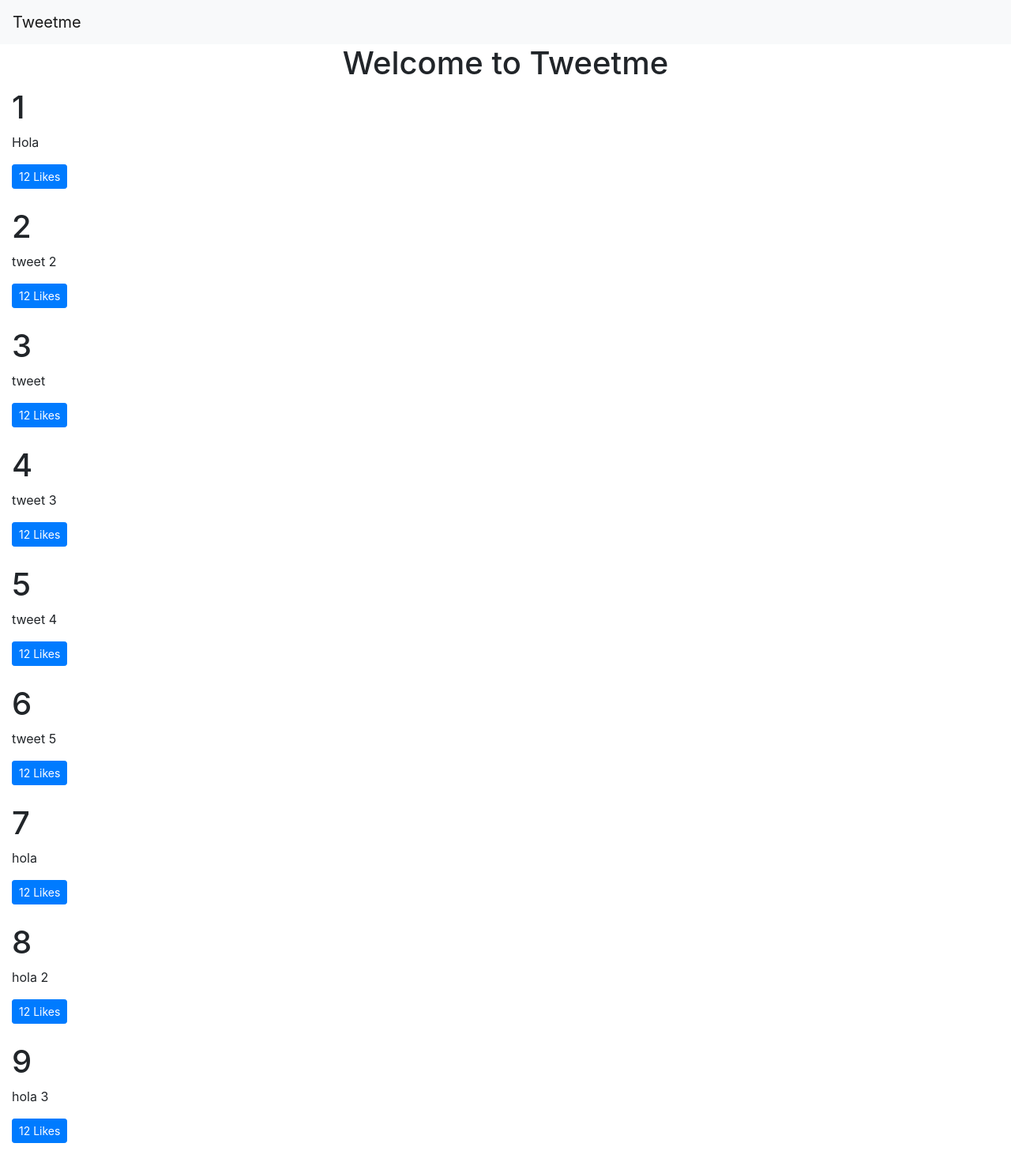
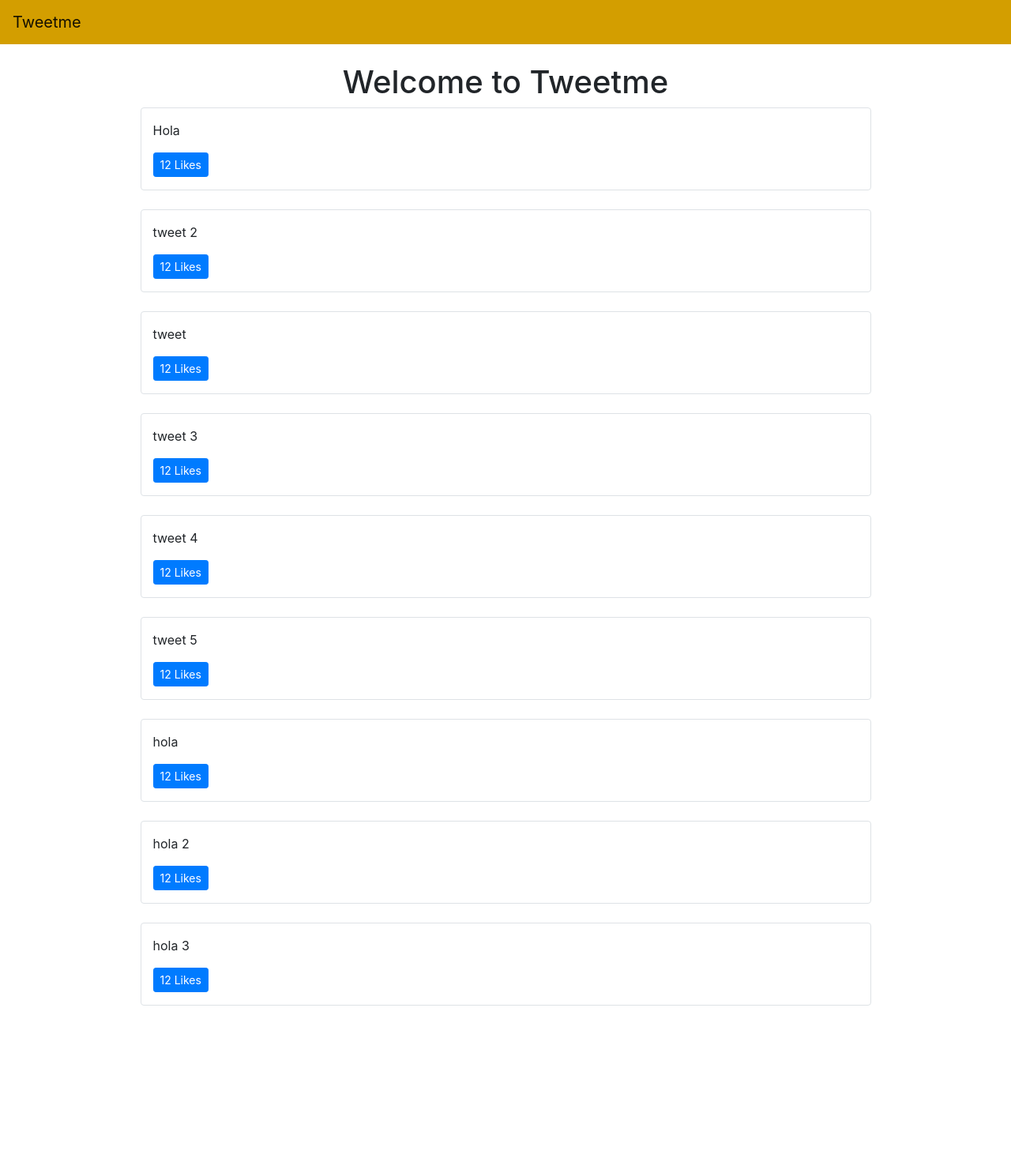
Before and after one commit to cbraatz/tweetme2, a Django app: page / in a window 1280 px wide. Shown: the whole page at 79% size. After the commit the page ends 1273 px from the top, so only its background shows below. Run offline with Django 3.2, Linux system fonts and the light colour scheme; data comes from the database, SQL or seed files in the repository; both versions use the stored data as it was after the commit; some libraries are stand-ins or nearby versions.

Commit message:
commit con create tweet rudimentario

```diff
--- a/templates/base.html
+++ b/templates/base.html
@@ -7,13 +7,17 @@
 
     <!-- Bootstrap CSS -->
     <link rel="stylesheet" href="https://stackpath.bootstrapcdn.com/bootstrap/4.5.2/css/bootstrap.min.css" integrity="sha384-JcKb8q3iqJ61gNV9KGb8thSsNjpSL0n8PARn9HuZOnIxN0hoP+VmmDGMN5t9UJ0Z" crossorigin="anonymous">
-
+    <style>
+      .bg-tweetme {
+          background-color: #d39e00!important;
+      }
+    </style>
     <title>{% block title %}
         {% endblock title %}</title>
   </head>
   <body>
     {% include "components/navbar.html" %}
-    <div class="container-fluid">
+    <div class="container">
     {% block content %}
     {% endblock content %}
     </div>
--- /dev/null
+++ b/templates/components/form.html
@@ -0,0 +1,4 @@
+<form method='POST'> {% csrf_token %}
+    {{ form.as_p }}
+    <button type='submit' class='btn btn-secundaty'>Save</button>
+</form>
--- a/templates/components/navbar.html
+++ b/templates/components/navbar.html
@@ -1,4 +1,4 @@
-<nav class="navbar navbar-expand-lg navbar-light bg-light">
+<nav class="navbar navbar-expand-lg navbar-light bg-tweetme mb-4">
     <a class="navbar-brand" href="/">Tweetme</a>
     <button class="navbar-toggler" type="button" data-toggle="collapse" data-target="#navbarSupportedContent" aria-controls="navbarSupportedContent" aria-expanded="false" aria-label="Toggle navigation">
       <span class="navbar-toggler-icon"></span>
--- a/templates/pages/home.html
+++ b/templates/pages/home.html
@@ -11,7 +11,7 @@
         </div>
     </div>
         <div id='tweets'>
-    <div id='tweets'>
+    <div class='row' id='tweets'>
         loading...
     </div>
     <script>
@@ -30,8 +30,8 @@
         }
 
         function formatTweetElement(tweet){
-            var formattedTweet="<div class='mb-4 tweet' id='tweet-"+tweet.id+"'><h1>"+tweet.id
-            +"</h1>"+"<p>"+tweet.content+
+            var formattedTweet="<div class='col-12 col-md-10 mx-auto border rounded py-3 mb-4 tweet' id='tweet-"+tweet.id
+            +"'><p>"+tweet.content+
             "</p><div class='btn-group'>"+likeBtn(tweet)+
             "</div></div>"
             return formattedTweet
--- a/tweetme2/urls.py
+++ b/tweetme2/urls.py
@@ -16,10 +16,15 @@ Including another URLconf
 from django.contrib import admin
 from django.urls import path
 
-from tweets.views import home_view, tweet_detail_view, tweet_list_view
+from tweets.views import (
+    home_view, tweet_detail_view, tweet_list_view, tweet_create_view
+)
+
+
 urlpatterns = [
     path('admin/', admin.site.urls),
     path('', home_view),
+    path('create-tweet', tweet_create_view),
     path('tweets', tweet_list_view),
     path('tweets/<int:tweet_id>', tweet_detail_view),
 ]
--- a/tweets/views.py
+++ b/tweets/views.py
@@ -1,11 +1,20 @@
 from django.http import HttpResponse, Http404, JsonResponse
 from django.shortcuts import render
+
+from .forms import TweetForm
 from .models import Tweet
 
 # Create your views here.
 def home_view(request, *args, **kwargs):
     #return HttpResponse("<h1>Home View</h1>")
     return render(request,"pages/home.html",context={},status=200)
+
+def tweet_create_view(request, *args, **kwargs):
+    form = TweetForm(request.POST or None) # el formulario puede ser inicializado con datos o sin
+    if form.is_valid():
+        obj=form.save()
+        form=TweetForm() #si viene con datos guarda y crea un TweetForm vacio
+    return render(request, 'components/form.html',context={"form":form})
 
 def tweet_list_view(request,*args, **kwargs):
     """
```
Also changed, not shown: todo.md (+1 -1 lines), tweets/forms.py (added, +15 -0 lines), db.sqlite3.
